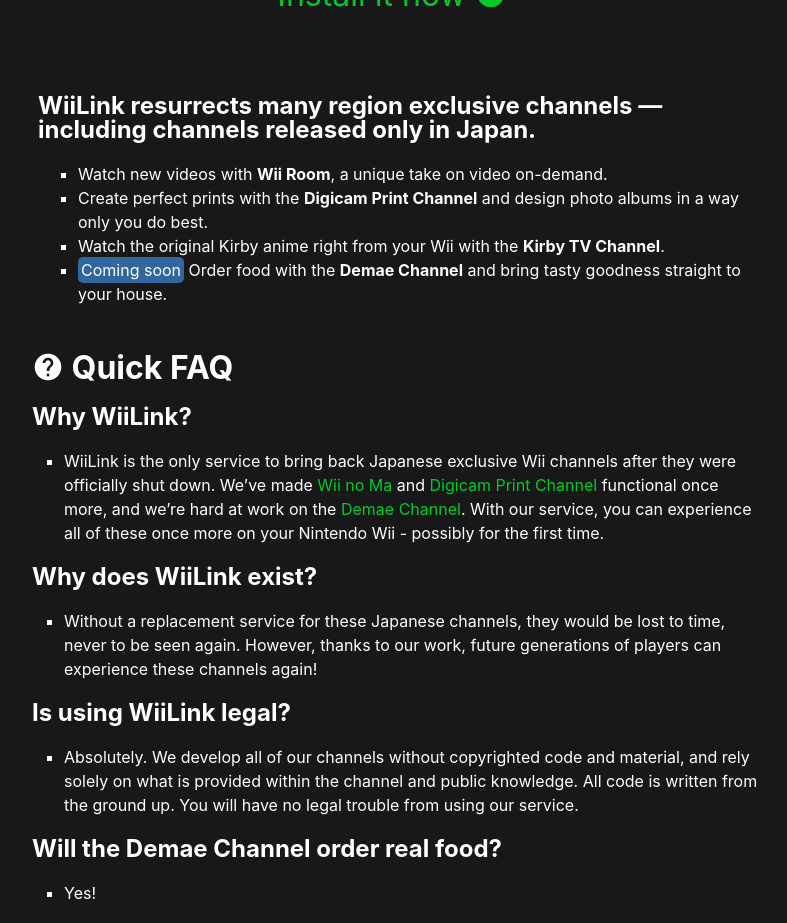
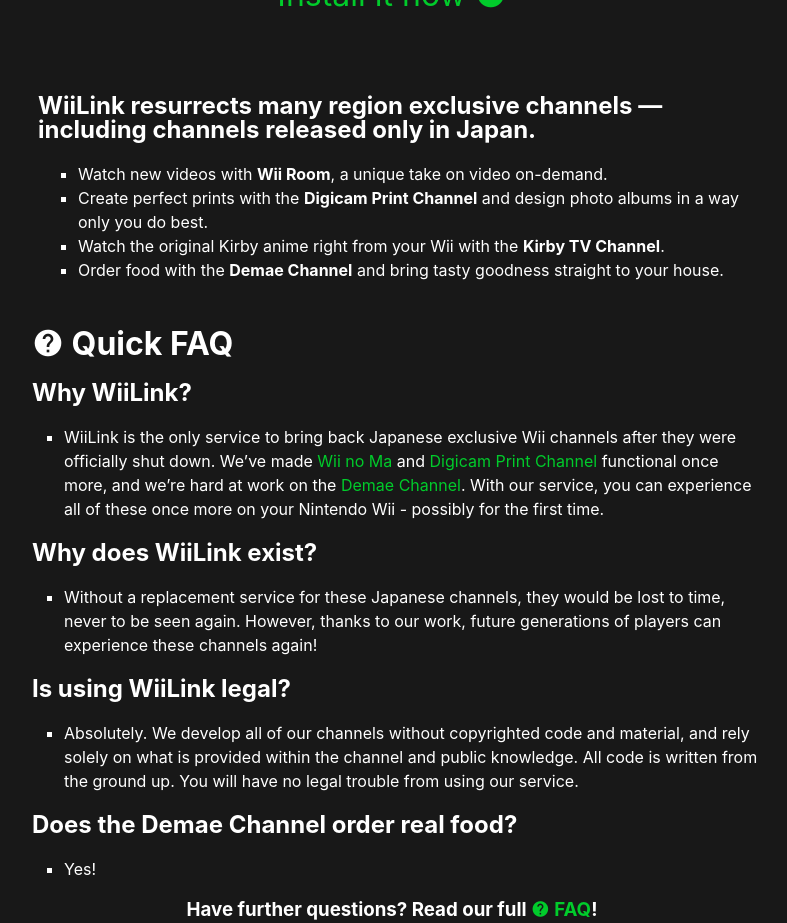
Before and after one commit to WiiLink24/WiiLink24.github.io, a Jekyll site: the page built from index.md, in a window 1280 px wide and 1400 px high, scrolled down 652 px. Shown: the top 923 px of the window, without its empty margins (248-1035 px from the left). Built offline with Jekyll 4.4.1, drawn with Linux system fonts in a browser that asks for light colours.

Commit message:
Update Demae references now it has launched
Removes "Coming soon", and changes "Wiil Demae..." to "Does Demae..."

```diff
--- a/index.md
+++ b/index.md
@@ -19,7 +19,7 @@
       <li>Watch new videos with <b>Wii Room</b>, a unique take on video on-demand.</li>
       <li>Create perfect prints with the <b>Digicam Print Channel</b> and design photo albums in a way only you do best.</li>
       <li>Watch the original Kirby anime right from your Wii with the <b>Kirby TV Channel</b>.</li>
-      <li><span class="coming-soon">Coming soon</span> Order food with the <b>Demae Channel</b> and bring tasty goodness straight to your house.</li>
+      <li>Order food with the <b>Demae Channel</b> and bring tasty goodness straight to your house.</li>
   </ul>
 </div>
 
@@ -38,7 +38,7 @@
 
 - Absolutely. We develop all of our channels without copyrighted code and material, and rely solely on what is provided within the channel and public knowledge. All code is written from the ground up. You will have no legal trouble from using our service.
 
-## Will the Demae Channel order real food?
+## Does the Demae Channel order real food?
 
 - Yes!
 
```
